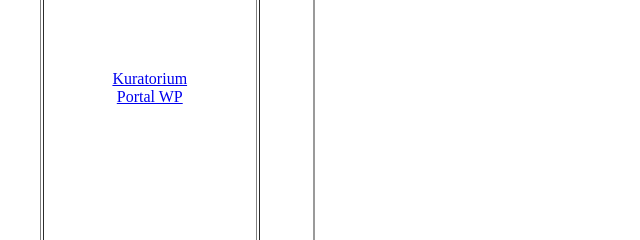
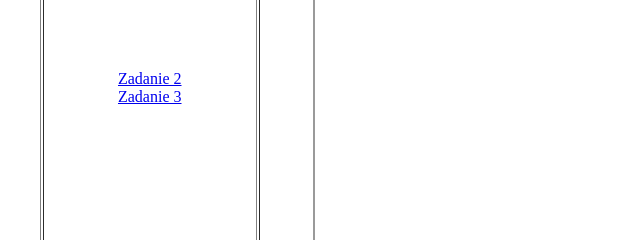
Before and after one commit to sunstarfir/css, a plain HTML site: page index.html in a window 1280 px wide. Shown: the part 254-494 px from the top of the page, 0-640 px from the left. Drawn offline with Linux system fonts and the light colour scheme.

Commit message:
Update index.html

```diff
--- a/index.html
+++ b/index.html
@@ -7,9 +7,9 @@
 <table width=95% border="1" align="center">
 <tr>
 <td width=18% align=center>
-<a href="http://www.kuratorium.gda.pl" target="strony">Kuratorium</a>
+<a href="zad_2" target="strony">Zadanie 2</a>
 <br>
-<a href="http://www.wp.pl" target="strony">Portal WP</a>
+<a href="zad_3" target="strony">Zadanie 3</a>
 </td>
 <td align=center><iframe width=650 height=650 name="strony" src="start.html" border="0"></iframe>
 </td>
```
